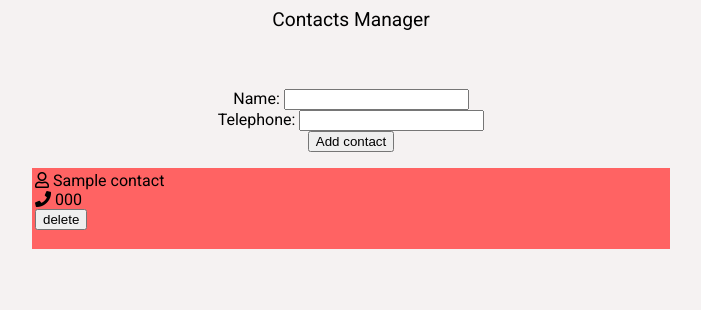
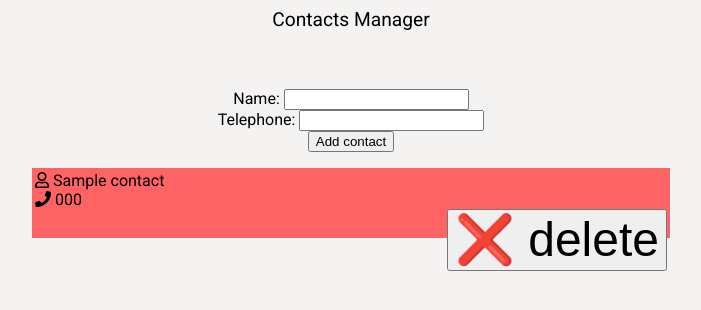
Before and after one commit to Kotauror/contacts_manager, a Flask app: template templates/home.html in a window 1280 px wide. Shown: the top 310 px of the page, without its empty margins (289-990 px from the left). Run offline with Flask 2, Linux system fonts and the light colour scheme; the template is opened without the code that fills it: most values are stand-ins (such as "Sample title", 1, 10 or a date in 2020); some libraries are stand-ins or nearby versions.

Commit message:
Update: change styling.

```diff
--- a/static/styles/general.css
+++ b/static/styles/general.css
@@ -17,9 +17,14 @@ html {
   background-color: #ff6363;
   margin-bottom: 0.5em;
   padding: 0.2em;
+  height: 4em;
 }
 
 #form {
   text-align: center;
-  margin-bottom 2em;
 }
+
+#delete {
+  float: right !important;
+  font-size: 3em;
+}
--- a/templates/home.html
+++ b/templates/home.html
@@ -15,7 +15,7 @@
       <i class="fas fa-phone"></i> {{contact.telephone}}
       <form action="/contacts/delete" method="post">
         <input type="hidden" value={{contact.id}} name="id">
-        <input type="submit" value="delete" name="delete" id="delete">
+        <input type="submit" value="❌ delete" name="delete" id="delete">
       </form>
     </div>
   {% endfor %}
```
